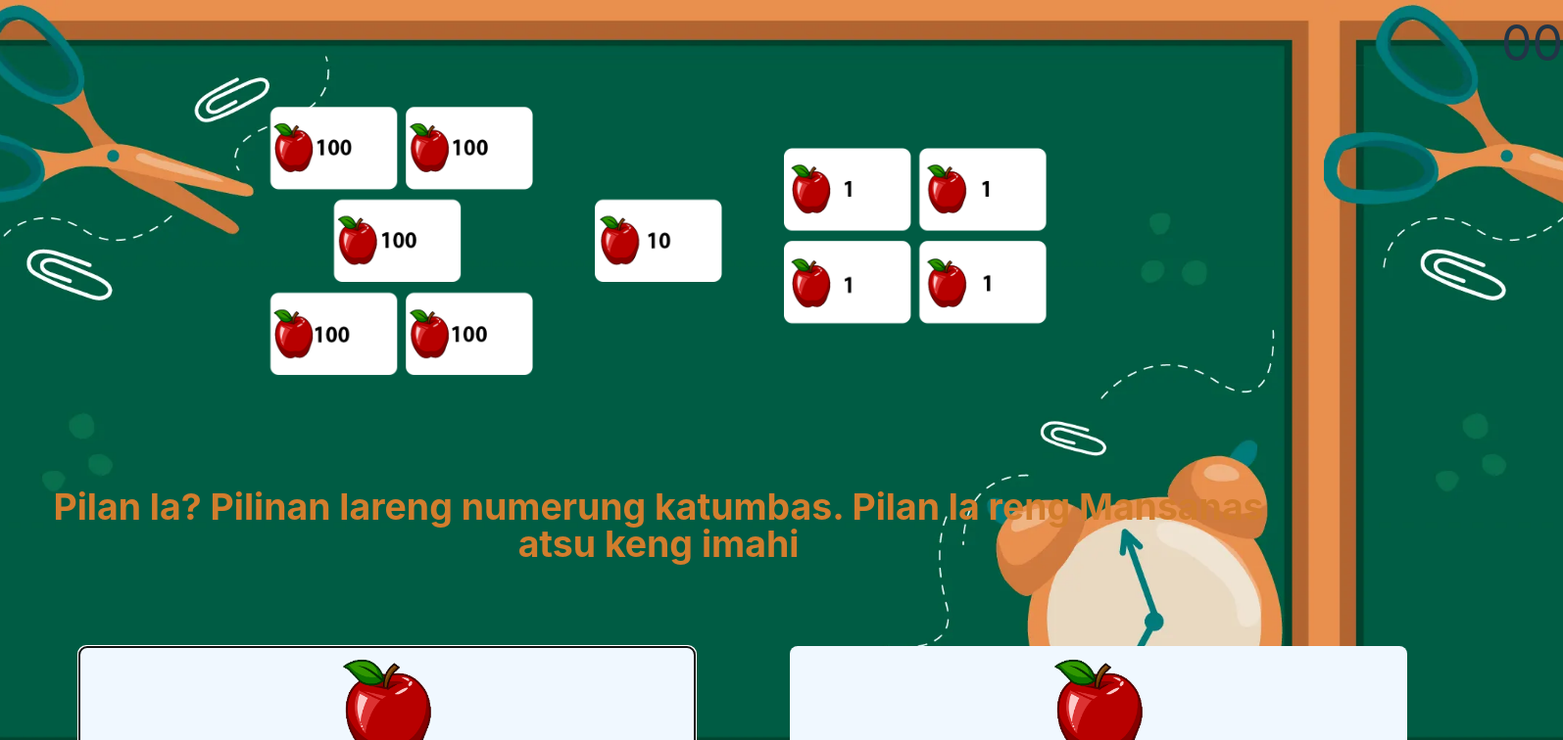
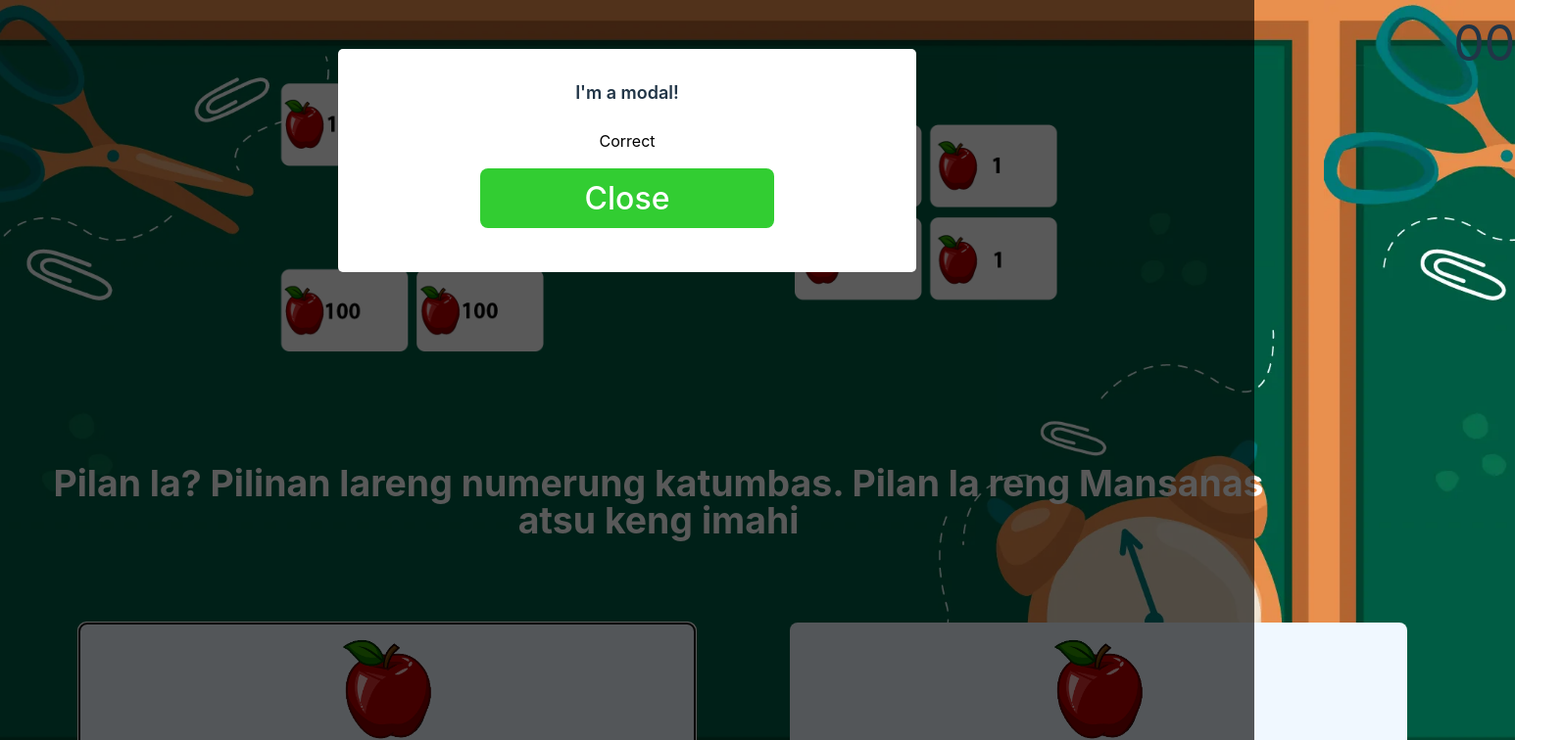
Before and after one commit to alaindimabuyo/ulaga, a React (Vite) app: page /questions/0 in a window 1280 px wide. Both pictures are taken after a click on the button "532". Shown: the top 756 px of the page at 98% size, 1595 px wide, since content can reach past the window. Built offline with nearby package versions, Linux system fonts and the light colour scheme.

Commit message:
modal fixes

```diff
--- a/src/App.css
+++ b/src/App.css
@@ -47,21 +47,14 @@
   justify-content: center;
   font-size: xx-large;
   line-height: 1;
-  color: #d27d2d;
+  color: #ffffff;
 }
 
 .question-container {
   display: flex;
   flex-direction: column;
 }
-.image {
-  position: center;
-}
-.image:hover {
-  position: center;
 
-  height: auto;
-}
 .answers-container {
   margin: auto;
   display: grid;
@@ -77,7 +70,7 @@
   min-height: 15rem;
 }
 
-.answers-container :hover {
+.answers :hover {
   background-color: #ffbd35;
 }
 
@@ -87,10 +80,55 @@
 }
 
 .timer {
-  text-align: end;
-  margin-left: 1500px;
   font-size: 50px;
 }
+
 .image {
-  position: center;
+  margin-left: 200px;
+  margin-right: 200px;
 }
+
+.modal__backdrop {
+  background: rgba(0, 0, 0, 0.65);
+  bottom: 0;
+  left: 0;
+  overflow: auto;
+  position: fixed;
+  right: 0;
+  top: 0;
+  z-index: 1;
+}
+
+.modal__container {
+  background: #fff;
+  border-radius: 5px;
+  max-width: 100%;
+  margin: 50px auto;
+  padding: 15px;
+  width: 560px;
+}
+
+.modal__title {
+  font-size: 18px;
+  font-weight: 600;
+  margin-bottom: 25px;
+}
+
+button {
+  background: #8c54ff;
+  border: 0;
+  border-radius: 5px;
+  color: #fff;
+  cursor: pointer;
+  font-size: 16px;
+  font-weight: 600;
+  margin-bottom: 30px;
+  padding: 10px 15px;
+  transition: transform 100ms ease-out;
+}
+
+.header-container {
+  display: flex;
+  justify-content: center;
+  align-content: center;
+}
--- a/src/components/Category.jsx
+++ b/src/components/Category.jsx
@@ -7,13 +7,13 @@ export const Category = () => {
       <h1>Choose a category</h1>
       {mainMenu.map((category) => (
         <div className="card">
-          <button onClick={() => {}}>
-            <p key={category.id}>
-              <Link to={`questions/${category.id}`}>
+          <Link to={`questions/${category.id}`}>
+            <button onClick={() => {}}>
+              <h5 key={category.id}>
                 {category.id + 1}. {category.category}
-              </Link>
-            </p>
-          </button>
+              </h5>
+            </button>
+          </Link>
         </div>
       ))}
     </>
--- /dev/null
+++ b/src/components/Modal.jsx
@@ -0,0 +1,46 @@
+import React, { useEffect } from "react";
+
+const Modal = ({ onRequestClose, correct }) => {
+  console.log(correct);
+  useEffect(() => {
+    const onKeyDown = (event) => {
+      if (event.keyCode === 27) {
+        // Close the modal when the Escape key is pressed
+        onRequestClose();
+      }
+    };
+
+    // Prevent scolling
+    document.body.style.overflow = "hidden";
+    document.addEventListener("keydown", onKeyDown);
+
+    // Clear things up when unmounting this component
+    return () => {
+      document.body.style.overflow = "visible";
+      document.removeEventListener("keydown", onKeyDown);
+    };
+  });
+  return (
+    <div className="modal__backdrop">
+      <div className="modal__container">
+        <h3 className="modal__title">I'm a modal!</h3>
+        {correct && <p style={{ color: "black" }}>Correct</p>}
+
+        {!correct && <p style={{ color: "black" }}>Wrong</p>}
+        <button
+          type="button"
+          onClick={onRequestClose}
+          style={{ width: "300px" }}
+        >
+          Close
+        </button>
+        <div className="placeholder" />
+        <div className="placeholder" />
+        <div className="placeholder medium" />
+        <div className="placeholder" />
+      </div>
+    </div>
+  );
+};
+
+export default Modal;
--- a/src/components/Questions.jsx
+++ b/src/components/Questions.jsx
@@ -1,7 +1,8 @@
-import React, { useRef, useEffect } from "react";
+import React, { useRef, useEffect, useState } from "react";
 import { useParams } from "react-router-dom";
 import { mainMenu } from "../data/questions";
 import { Outlet, Link } from "react-router-dom";
+import Modal from "./Modal";
 
 const Questions = (props) => {
   let { id } = useParams();
@@ -9,7 +10,10 @@ const Questions = (props) => {
   const [count, setCount] = React.useState(0);
   const [pageID, setPageID] = React.useState(Number(id));
   const intervalRef = useRef(null);
-  const [timer, setTimer] = React.useState("0");
+  const [timer, setTimer] = React.useState("05");
+  const [isModalOpen, setModalIsOpen] = useState(false);
+  const [isCorect, setIsCorrect] = useState(false);
+
   const getTimerRemaining = (endtime) => {
     const total = Date.parse(endtime) - Date.parse(new Date());
     const seconds = Math.floor((total / 1000) % 60);
@@ -25,6 +29,11 @@ const Questions = (props) => {
     };
   };
 
+  const toggleModal = (correct) => {
+    setModalIsOpen(!isModalOpen);
+    setIsCorrect(correct);
+  };
+
   const startTimer = (deadline) => {
     let { total, seconds } = getTimerRemaining(deadline);
     if (total >= 0) {
@@ -33,6 +42,7 @@ const Questions = (props) => {
       clearInterval(intervalRef.current);
     }
   };
+
   const clearTimer = (endtime) => {
     setTimer("5");
     if (intervalRef.current) clearInterval(intervalRef.current);
@@ -49,7 +59,7 @@ const Questions = (props) => {
     deadline.setSeconds(deadline.getSeconds() + 5);
     return deadline;
   };
-  console.log(timer);
+
   useEffect(() => {
     clearTimer(getDeadlineTime());
     return () => {
@@ -57,16 +67,15 @@ const Questions = (props) => {
     };
   }, []);
 
-  const setNextQuestion = () => {
+  const setNextQuestion = (questions) => {
     setTimer();
-    if (count < 4) {
+    if (count < questions.length) {
       setCount(count + 1);
     } else {
       setCount(0);
       setPageID(pageID + 1);
     }
   };
-  console.log("COUNTER", count, pageID);
 
   const alertMessage = (correct) => {
     if (correct === true) {
@@ -77,9 +86,14 @@ const Questions = (props) => {
   };
 
   return (
-    <div className="question-container">
-      <div className="timer">{timer}</div>
-
+    <>
+      {isModalOpen && <Modal onRequestClose={toggleModal} correct={isCorect} />}
+      <div className="header-container">
+        <div className="image">
+          <Link to={`/`}>
+            <p style={{ color: "white" }}>Back to Categories</p>{" "}
+          </Link>
+        </div>
         <div className="image">
           <img
             src={mainMenu[pageID].questions[count].image}
@@ -87,6 +101,9 @@ const Questions = (props) => {
             width={800}
           />
         </div>
+        <div className="timer image">{timer}</div>
+      </div>
+      <div className="question-container">
         <div className="header">
           <h3>{mainMenu[pageID].questions[count].question}</h3>
         </div>
@@ -95,13 +112,10 @@ const Questions = (props) => {
             <div className="answers">
               <button
                 className="answer-button"
-              onClick={() => alertMessage(answer.correct)}>
+                onClick={() => toggleModal(answer.correct)}
+              >
                 {answer.image && (
-                <img
-                  src={answer.image}
-                  alt="Logo"
-                  width={150}
-                />
+                  <img src={answer.image} alt="Logo" width={150} />
                 )}
                 <h3 className="answer-text">{answer.answer}</h3>
               </button>
@@ -109,15 +123,14 @@ const Questions = (props) => {
           ))}
         </div>
         <div>
-        <button onClick={() => setNextQuestion()}>Submit</button>
+          <button
+            onClick={() => setNextQuestion(mainMenu[pageID].questions[count])}
+          >
+            Submit
+          </button>
         </div>
-
-      {/* {count === 5 && (
-        <Link to={`/`}>
-          <p>Back to Categories</p>{" "}
-        </Link>
-      )} */}
       </div>
+    </>
   );
 };
 
```
Also changed, not shown: src/assets/num1.png (added). Lines whose indentation alone changed are shown as unchanged.
